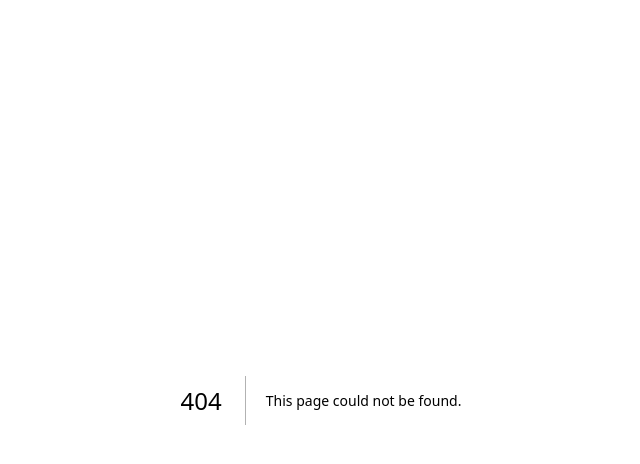
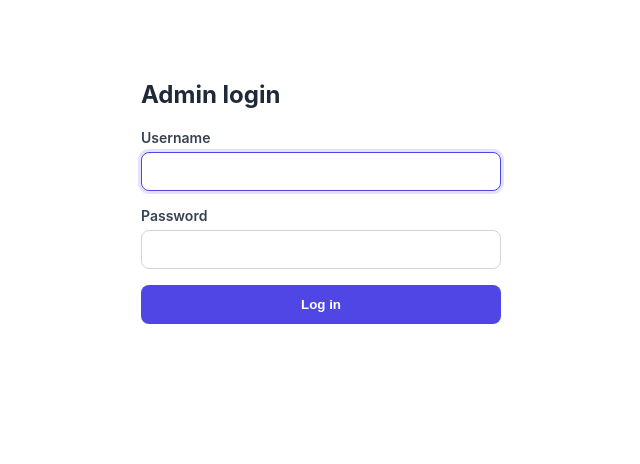
Before and after one commit to prudhvikumar344-cmyk/nextjs-boilerplate, a Next.js app: page /admin/login in a window 1280 px wide. Before the commit this address had no page. Shown: the top 464 px of the page, without its empty margins (319-959 px from the left). Built offline with nearby package versions, Linux system fonts and the light colour scheme.

Commit message:
Create login.js

```diff
--- /dev/null
+++ b/pages/admin/login.js
@@ -0,0 +1,69 @@
+import { useState } from 'react';
+import Head from 'next/head';
+
+export default function AdminLogin() {
+  const [username, setUsername] = useState('');
+  const [password, setPassword] = useState('');
+  const [error, setError] = useState('');
+  const [submitting, setSubmitting] = useState(false);
+
+  async function handleSubmit(e) {
+    e.preventDefault();
+    setError('');
+    setSubmitting(true);
+    try {
+      const res = await fetch('/api/admin/login', {
+        method: 'POST',
+        headers: { 'Content-Type': 'application/json' },
+        body: JSON.stringify({ username, password }),
+      });
+      const data = await res.json();
+      if (!res.ok) {
+        setError(data.error || 'Could not log in.');
+        setSubmitting(false);
+        return;
+      }
+      window.location.href = '/admin';
+    } catch (err) {
+      setError('Network error, please try again.');
+      setSubmitting(false);
+    }
+  }
+
+  return (
+    <>
+      <Head>
+        <title>Admin login</title>
+        <meta name="robots" content="noindex,nofollow" />
+      </Head>
+      <div className="wrap">
+        <h1>Admin login</h1>
+        <form onSubmit={handleSubmit}>
+          <label>
+            Username
+            <input type="text" value={username} onChange={(e) => setUsername(e.target.value)} autoFocus />
+          </label>
+          <label>
+            Password
+            <input type="password" value={password} onChange={(e) => setPassword(e.target.value)} />
+          </label>
+          <button type="submit" disabled={submitting}>
+            {submitting ? 'Logging in...' : 'Log in'}
+          </button>
+          {error && <p className="error">{error}</p>}
+        </form>
+      </div>
+      <style jsx>{`
+        .wrap { max-width: 360px; margin: 80px auto; padding: 0 20px; font-family: -apple-system, Inter, sans-serif; color: #1f2937; }
+        h1 { font-size: 24px; margin-bottom: 20px; }
+        form { display: flex; flex-direction: column; gap: 16px; }
+        label { display: flex; flex-direction: column; gap: 6px; font-size: 14px; font-weight: 600; color: #374151; }
+        input { font: inherit; font-weight: 400; padding: 10px 12px; border: 1px solid #d1d5db; border-radius: 8px; }
+        input:focus { outline: none; border-color: #4f46e5; box-shadow: 0 0 0 3px rgba(79,70,229,0.15); }
+        button { background: #4f46e5; color: white; border: none; padding: 12px 22px; border-radius: 8px; font-weight: 600; cursor: pointer; }
+        button:disabled { opacity: 0.6; cursor: not-allowed; }
+        .error { color: #b91c1c; font-size: 14px; }
+      `}</style>
+    </>
+  );
+}
```
